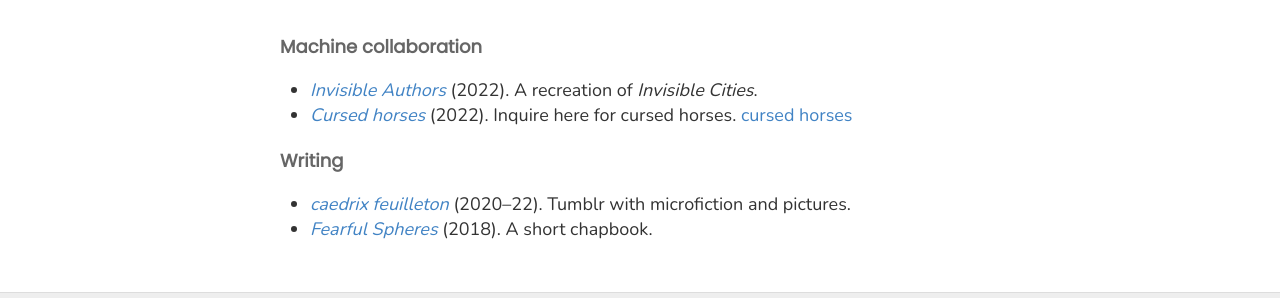
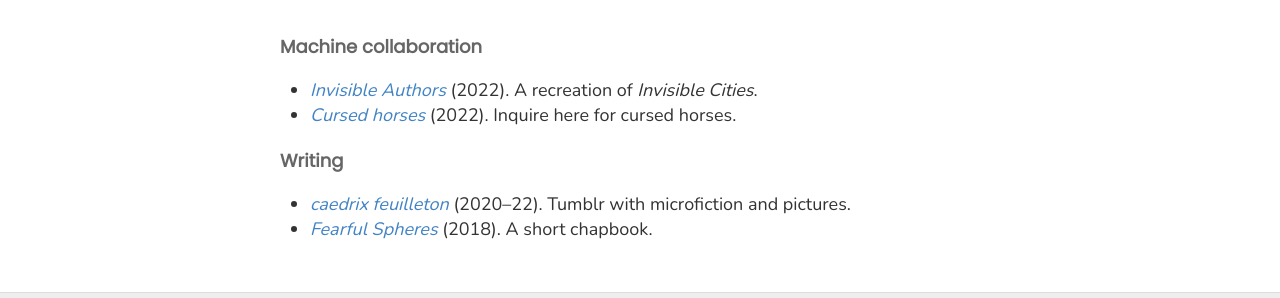
Before and after one commit to heptarch/heptarch.github.io, a Jekyll site: the page built from art.md, in a window 1280 px wide. Shown: the part 198-496 px from the top of the page. Built offline with Jekyll 4.4.1, drawn with Linux system fonts in a browser that asks for light colours.

Commit message:
Update art.md

```diff
--- a/art.md
+++ b/art.md
@@ -9,7 +9,7 @@ permalink: /art/
 - [*Invisible Authors*](/assets/invisible-authors.pdf) (2022). A
   recreation of *Invisible Cities*.
 - <a href = "mailto:cursedhorses@gmail.com"><i>Cursed horses</i></a>
-  (2022). Inquire here for cursed horses. [cursed horses](cursedhorses@gmail.com)
+  (2022). Inquire here for cursed horses.
 
 #### Writing
 
```
